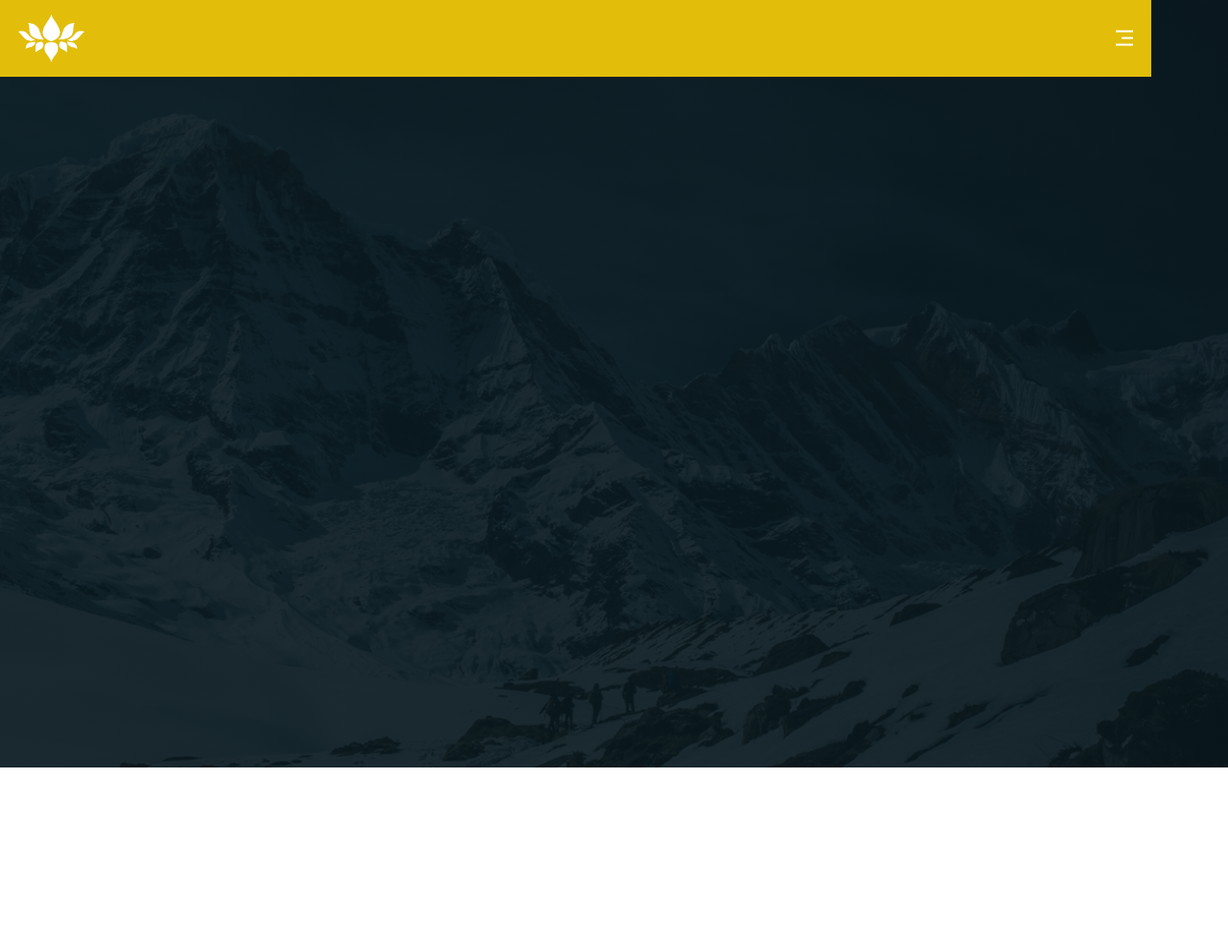
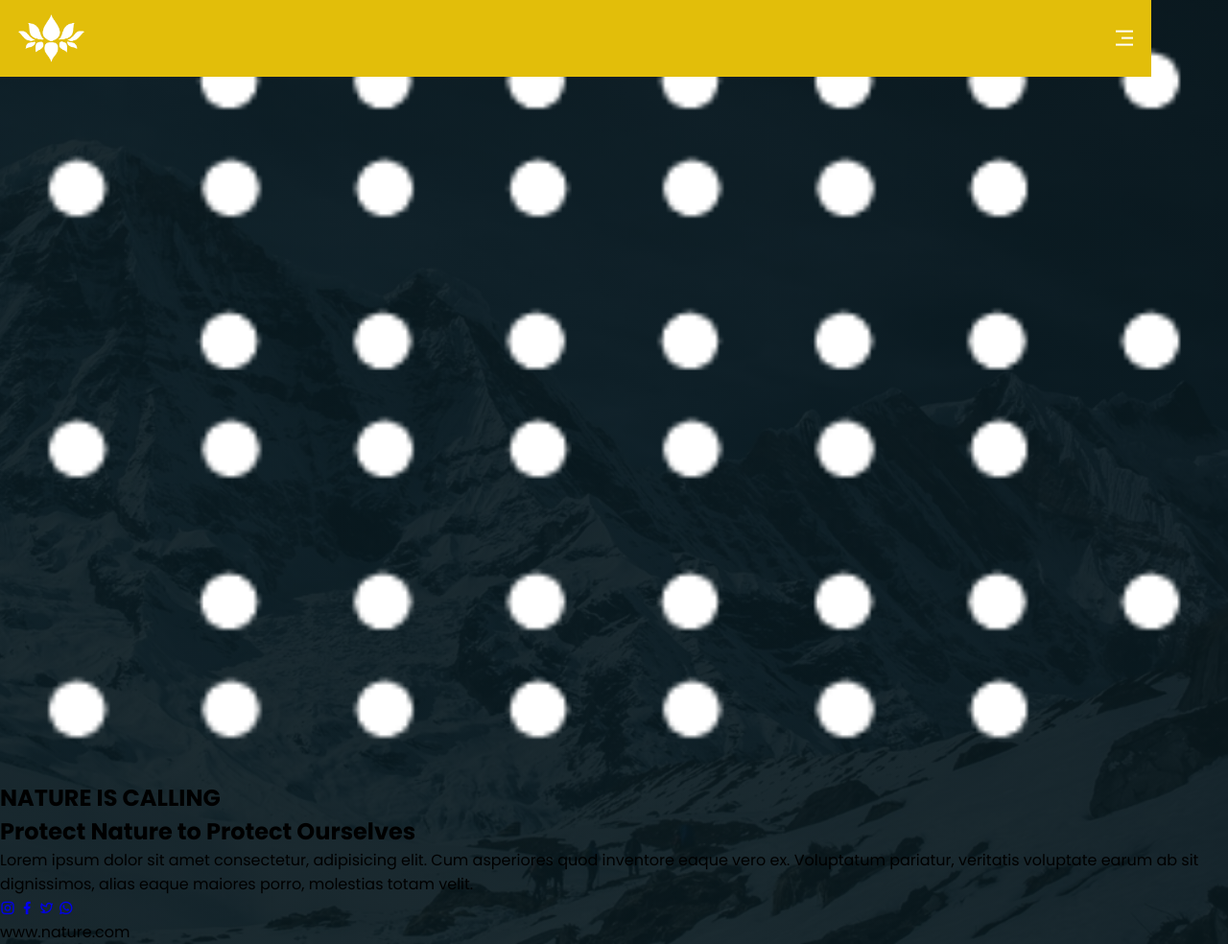
Before and after one commit to BorgesAbraao10/Travel, a plain HTML site: page Pages/index.html in a window 1280 px wide. Shown: the whole page at 96% size. Before the commit the page ends 800 px from the top, so only its background shows below. Drawn offline with nearby package versions, Linux system fonts and the light colour scheme.

Commit message:
Last update

```diff
--- a/Pages/index.html
+++ b/Pages/index.html
@@ -30,6 +30,33 @@
           <li><a href="#">FAQ</a></li>
         </ul>
       </nav>
+      <div class="container__grid">
+        <img src="../assets/bg-dots.png" alt="bg" class="bg__1" />
+        <img src="../assets/bg-dots.png" alt="bg" class="bg__2" />
+        <img src="../assets/bg-dots.png" alt="bg" class="bg__3" />
+        <div class="container__image">
+          <div></div>
+        </div>
+        <div class="container__contente">
+          <h1>NATURE IS CALLING</h1>
+          <h2>Protect Nature to Protect Ourselves</h2>
+          <p>
+            Lorem ipsum dolor sit amet consectetur, adipisicing elit. Cum
+            asperiores quod inventore eaque vero ex. Voluptatum pariatur,
+            veritatis voluptate earum ab sit dignissimos, alias eaque maiores
+            porro, molestias totam velit.
+          </p>
+          <div class="socials">
+            <div>
+              <a href="#"><i class="ri-instagram-line"></i></a>
+              <a href="#"><i class="ri-facebook-fill"></i></a>
+              <a href="#"><i class="ri-twitter-line"></i></a>
+              <a href="#"><i class="ri-whatsapp-line"></i></a>
+            </div>
+            <span>www.nature.com</span>
+          </div>
+        </div>
+      </div>
     </section>
     <script src="../Pages/main.js"></script>
   </body>
```
